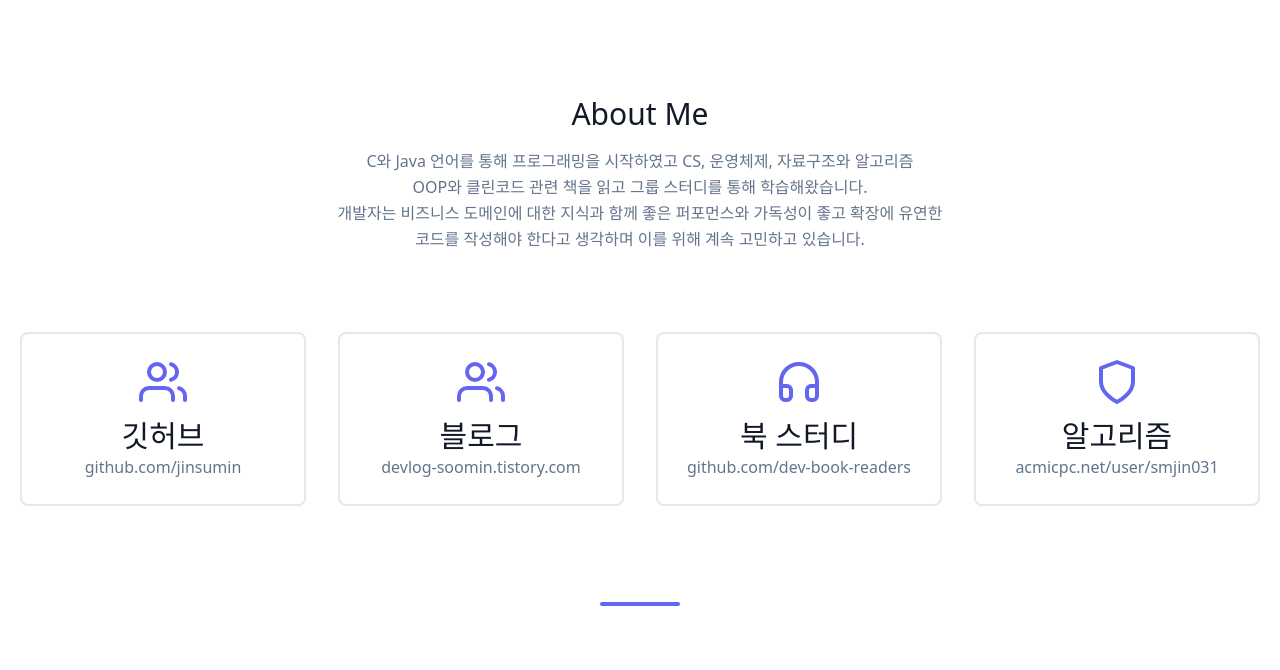
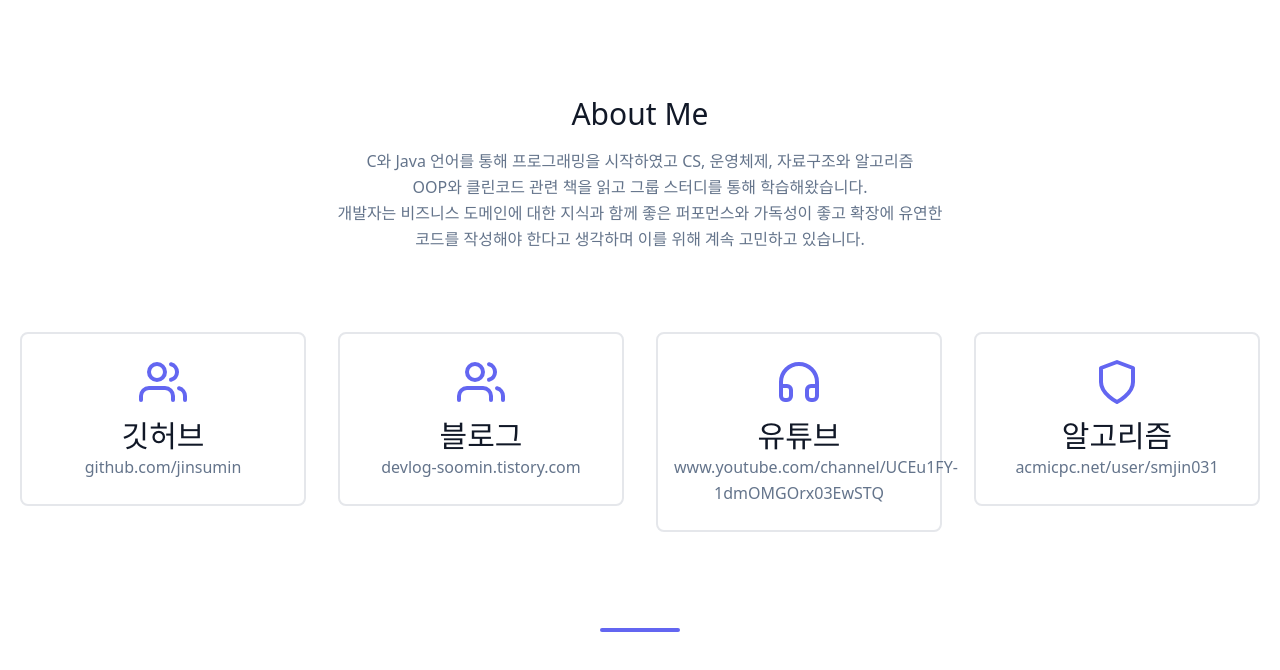
Before and after one commit to jinsumin/next-portfolio, a Next.js app: page /about in a window 1280 px wide. Shown: the top 670 px of the page. Built offline with nearby package versions, Linux system fonts and the light colour scheme.

Commit message:
update about me

```diff
--- a/pages/about.js
+++ b/pages/about.js
@@ -80,9 +80,9 @@ export default function About() {
                   <path d="M21 19a2 2 0 01-2 2h-1a2 2 0 01-2-2v-3a2 2 0 012-2h3zM3 19a2 2 0 002 2h1a2 2 0 002-2v-3a2 2 0 00-2-2H3z"></path>
                 </svg>
                 <h2 className="title-font font-medium text-3xl text-gray-900">
-                  북 스터디
+                  유튜브
                 </h2>
-                <p className="leading-relaxed">github.com/dev-book-readers</p>
+                <p className="leading-relaxed">www.youtube.com/channel/UCEu1FY-1dmOMGOrx03EwSTQ</p>
               </div>
             </div>
             <div className="p-4 md:w-1/4 sm:w-1/2 w-full">
```
